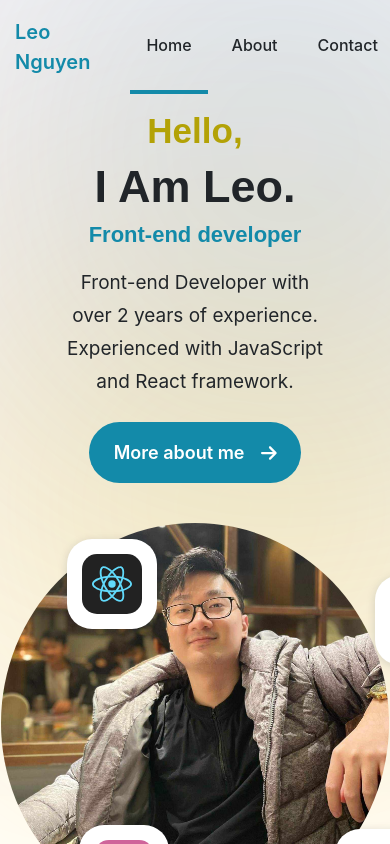
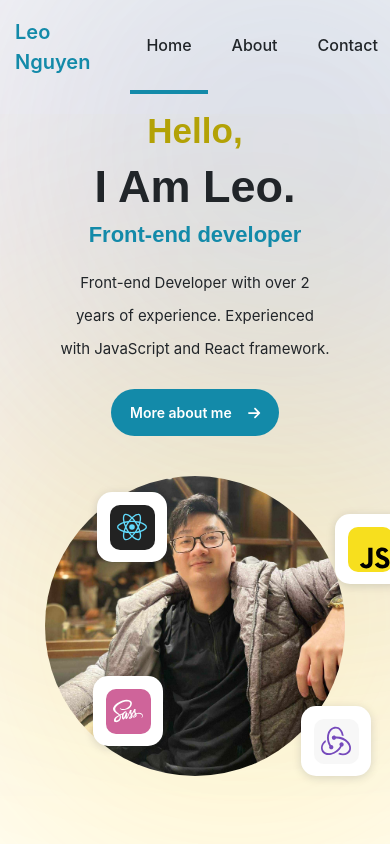
Before and after one commit to chronoflame78/MyWebsite, a React (Vite) app: page /home in a window 390 px wide. Shown: the top 844 px of the page. Built offline with nearby package versions, Linux system fonts and the light colour scheme.

Commit message:
commit update mobile view

```diff
--- a/src/components/home/homePage.tsx
+++ b/src/components/home/homePage.tsx
@@ -55,7 +55,7 @@ function HomePage() {
               Front-end Developer with over 2 years of experience. Experienced with JavaScript and React framework.
             </div>
             <div className="button-container">
-              <button type="button" onClick={() => navigateToAbout()} className="f-18 btn btn-primary-custom font-weight-bold py-3 px-4 d-flex align-items-center">
+              <button type="button" onClick={() => navigateToAbout()} className="btn btn-primary-custom font-weight-bold d-flex align-items-center">
                 More about me <FontAwesomeIcon className="ml-3" icon="arrow-right" size="1x" color="#ffffff" />
               </button>
             </div>
--- a/src/styles/_utility.scss
+++ b/src/styles/_utility.scss
@@ -587,17 +587,6 @@ body {
   cursor: pointer;
 }
 
-.btn-primary-custom{
-  width: fit-content;
-  border-radius: 40px;
-  background-color: $primary-4;
-  color: #ffffff;
-  &:hover{
-    color: #ffffff;
-    background-color: $primary;
-  }
-}
-
 .height-100vh {
   height: 100vh;
 }
@@ -609,3 +598,21 @@ body {
 .justify-content-around{
   justify-content: space-around;
 }
+
+.btn-primary-custom{
+  width: fit-content;
+  border-radius: 40px;
+  background-color: $primary-4;
+  color: #ffffff;
+  padding: 16px 24px;
+  font-size: 18px;
+  &:hover{
+    color: #ffffff;
+    background-color: $primary;
+  }
+
+  @include media-breakpoint-down(sm){
+    padding: 12px 18px;
+    font-size: 14px;
+  }
+}
--- a/src/styles/pages/_about.scss
+++ b/src/styles/pages/_about.scss
@@ -176,46 +176,6 @@
 
 }
 
-.shape1-container{
-    position: absolute;
-    left: 0;
-    top: 0;
-    z-index: -1;
-    height: 100%;
-
-    .shape1-svg{
-        height: 100%;
-        fill: #f4f4f6;
-    }
-}
-
-.shape2-container{
-    position: absolute;
-    left: 60%;
-    top: 50%;
-    transform: translate(-50%,-50%);
-    z-index: -1;
-    height: 100%;
-
-    .shape2-svg{
-        height: 100%;
-        fill: #f4f4f6;
-    }
-}
-
-.shape32-container{
-    position: absolute;
-    right: 0;
-    top: 100vh;
-    z-index: -1;
-    height: 100%;
-
-    .shape32-svg{
-        height: 100%;
-        fill: #48c5ea;
-    }
-}
-
 @keyframes moveUpDown {
     0% {
       transform: translateY(0);
--- a/src/styles/pages/_home.scss
+++ b/src/styles/pages/_home.scss
@@ -153,6 +153,7 @@
         height: auto;
         align-items: center;
         padding-top: 110px;
+        padding-bottom: 36px;
 
         .row{
             margin-left: 0px;
@@ -177,6 +178,7 @@
             }
 
             .description-text{
+                font-size: 15px;
                 padding-left: 30px;
                 padding-right: 30px;
             }
@@ -192,49 +194,51 @@
             display: flex;
             justify-content: center;
             .main-image{
-                width: 400px;
-                height: 400px;
+                width: 300px;
+                height: 300px;
                 position: static;
             }
         }
 
         .react-logo-container{
             top: 56px;
-            left: 52px;
+            left: 82px;
         }
 
         .js-logo-container{
-            top: 92px;
-            left: 360px;
+            top: 78px;
+            left: 320px;
         }
 
         .redux-logo-container{
-            top: 346px;
-            left: 320px;
+            top: 270px;
+            left: 286px;
         }
 
         .sass-logo-container{
-            top: 342px;
-            left: 64px;
+            top: 240px;
+            left: 78px;
         }
 
         .logo-container{
-            width: 90px;
-            height: 90px;
+            width: 70px;
+            height: 70px;
+            border-radius: 15px;
 
             .bg-container{
-                width: 60px;
-                height: 60px;
+                width: 45px;
+                height: 45px;
+                border-radius: 10px;
             }
-            .react-logo{
-                width: 40px;
-                height: 40px;
+            .react-logo, .redux-logo, .sass-logo{
+                width: 30px;
+                height: 30px;
             }
 
             .js-logo{
-                width: 60px;
-                height: 60px;
-                border-radius: 15px;
+                width: 45px;
+                height: 45px;
+                border-radius: 10px;
             }
 
         }
@@ -242,4 +246,8 @@
     .shape32-container{
         display: none;
     }
+    .shape2-container{
+        left: 60%;
+        top: 536px;
+    }
 }
```
